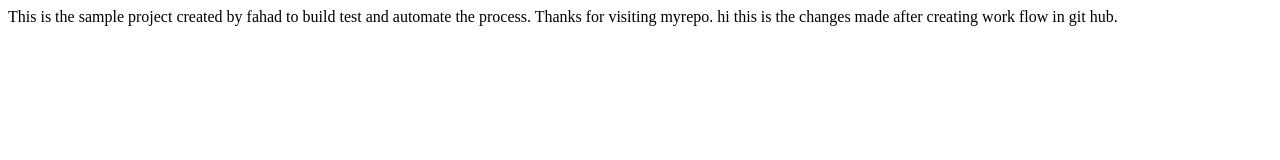
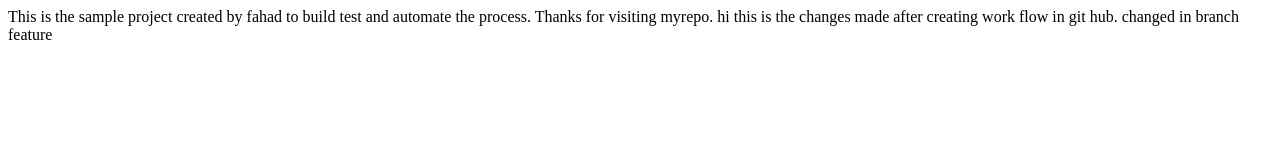
Before and after one commit to fadikhan11/git, a plain HTML site: page index.html in a window 1280 px wide. Drawn offline with Linux system fonts and the light colour scheme.

Commit message:
changed index.html

```diff
--- a/index.html
+++ b/index.html
@@ -8,5 +8,7 @@
 <body>
     This is the sample project created by fahad to build test and automate the process. Thanks for visiting myrepo.
     hi this is the changes made after creating work flow in git hub.
+
+    changed in branch feature
 </body>
 </html>
```
